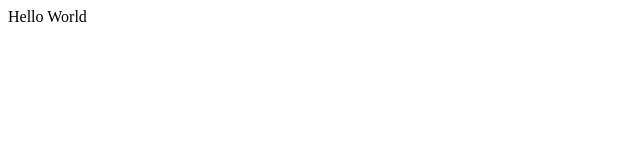
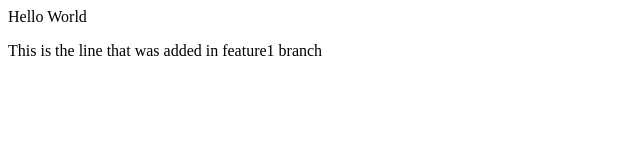
Before and after one commit to im-yjoshua/Learning-Git-and-Github, a plain HTML site: page index.html in a window 1280 px wide. Shown: the whole page, without its empty margins (0-640 px from the left). Drawn offline with Linux system fonts and the light colour scheme.

Commit message:
add a new para in index

```diff
--- a/index.html
+++ b/index.html
@@ -1 +1,2 @@
 <p>Hello World</p>
+<p>This is the line that was added in feature1 branch</p>
```
